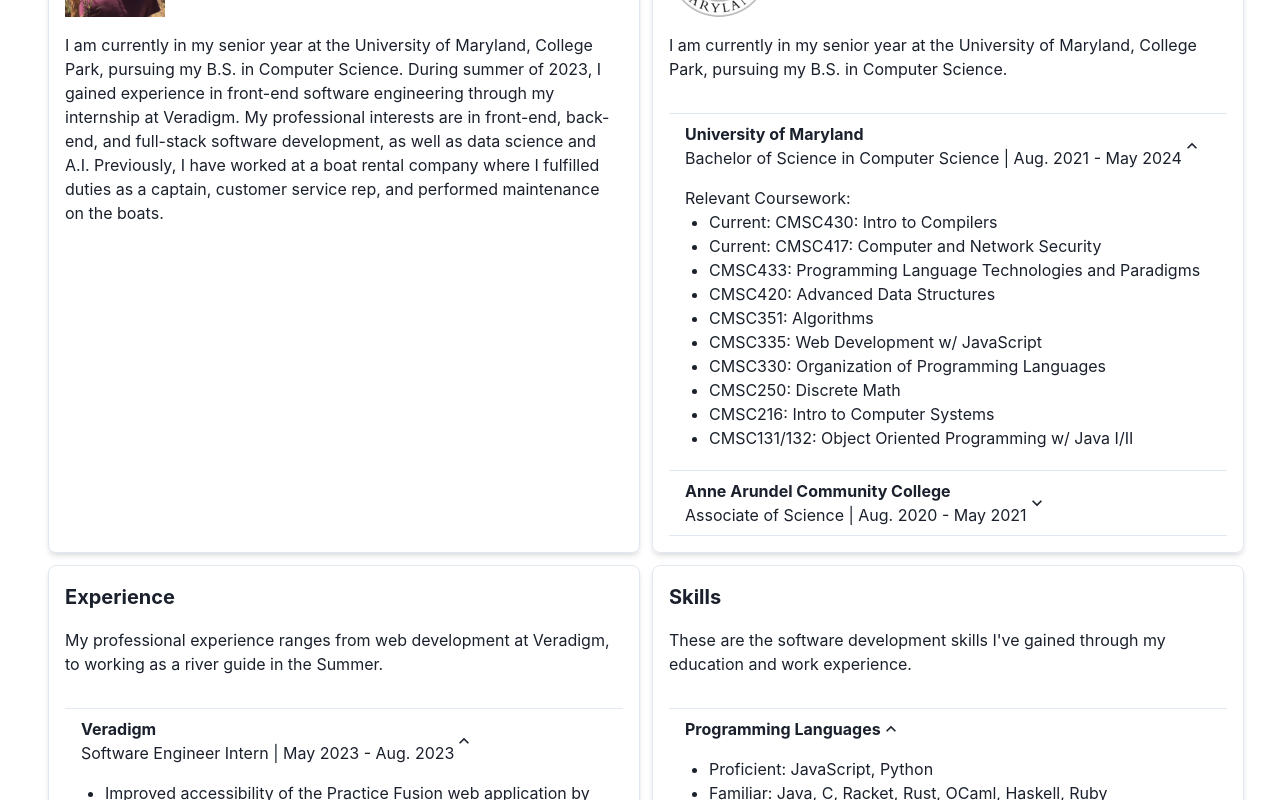
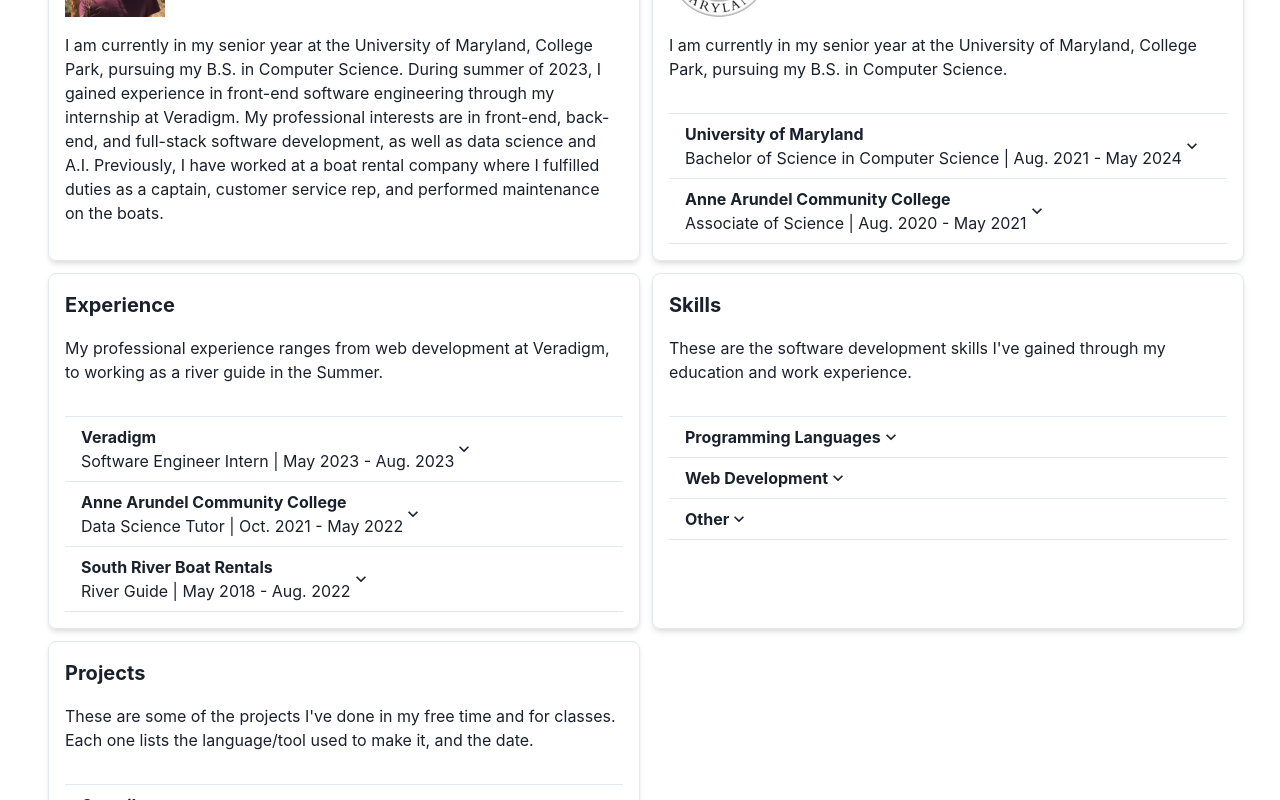
Before and after one commit to DeclanHays/DeclanHays.github.io, a React (Create React App) app: page / in a window 1280 px wide. Shown: the part 980-1780 px from the top of the page. Built offline with nearby package versions, Linux system fonts and the light colour scheme.

Commit message:
Slight changes

```diff
--- a/public/index.html
+++ b/public/index.html
@@ -2,14 +2,14 @@
 <html lang="en">
   <head>
     <meta charset="utf-8" />
-    <link rel="icon" href="%PUBLIC_URL%/favicon.ico" />
+    <link rel="icon" type="image/jpg" href="%PUBLIC_URL%/headshot.jpg" />
     <meta name="viewport" content="width=device-width, initial-scale=1" />
     <meta name="theme-color" content="#000000" />
     <meta
       name="description"
       content="Web site created using create-react-app"
     />
-    <link rel="apple-touch-icon" href="%PUBLIC_URL%/logo192.png" />
+    <link rel="apple-touch-icon" type="image/jpg" href="%PUBLIC_URL%/headshot.jpg" />
     <!--
       manifest.json provides metadata used when your web app is installed on a
       user's mobile device or desktop. See https://developers.google.com/web/fundamentals/web-app-manifest/
--- a/src/components/Cards.js
+++ b/src/components/Cards.js
@@ -1,19 +1,15 @@
-import { Box, Flex, HStack, ListItem, Text, UnorderedList, useMediaQuery, Image, VStack, SimpleGrid } from '@chakra-ui/react';
-import React from 'react';
-import Education from './Cards/Education';
-import AboutMe from './Cards/AboutMe';
-import Skills from './Cards/Skills';
-import Projects from './Cards/Projects';
-import Resume from './Resume';
-import Experience from './Cards/Experience';
+import { Flex, useMediaQuery, SimpleGrid } from "@chakra-ui/react";
+import React from "react";
+import Education from "./Cards/Education";
+import AboutMe from "./Cards/AboutMe";
+import Skills from "./Cards/Skills";
+import Projects from "./Cards/Projects";
+import Experience from "./Cards/Experience";
 
 function ResumeCards() {
-
-    const [isNotSmallerScreen] = useMediaQuery("(min-width:600px");
-
   return (
     <Flex justifyContent="center">
-            <SimpleGrid columns={{sm: 1, md: 2}} flexWrap="wrap">
+      <SimpleGrid columns={{ sm: 1, md: 2 }} flexWrap="wrap">
         <AboutMe></AboutMe>
         <Education></Education>
         <Experience></Experience>
@@ -21,8 +17,7 @@
         <Projects></Projects>
       </SimpleGrid>
     </Flex>
-
-    )
+  );
 }
 
 export default ResumeCards;
--- a/src/components/OptionalComponents/CardAccordion.js
+++ b/src/components/OptionalComponents/CardAccordion.js
@@ -14,7 +14,7 @@
 function CardAccordion({ hasAccordion = false, items=[] }) {
   if (hasAccordion) {
     return (
-      <Accordion allowMultiple allowToggle defaultIndex={[0]} marginTop="8">
+      <Accordion allowMultiple allowToggle marginTop="8">
         {items.map((item, index) => (
           <AccordionItem key={index}>
             <AccordionButton>
```
Also changed, not shown: public/headshot.jpg (added). Lines whose indentation alone changed are shown as unchanged.
